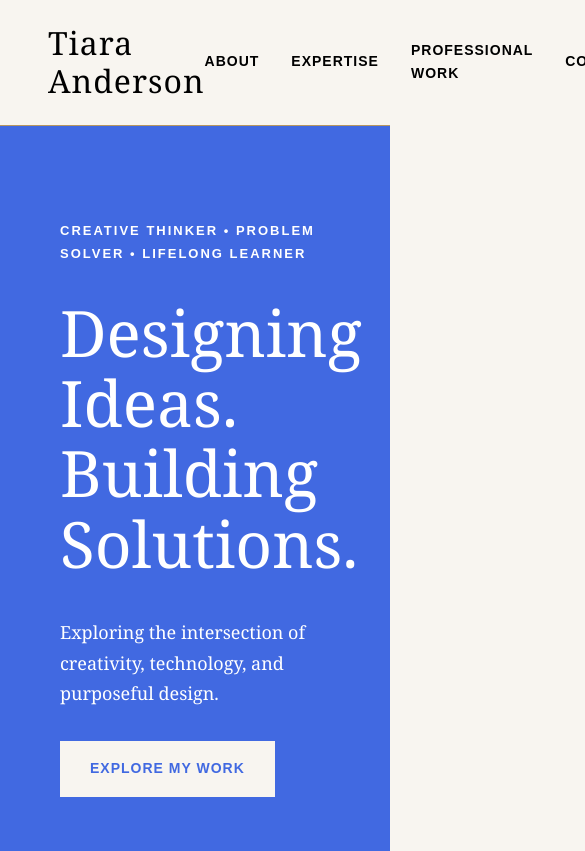
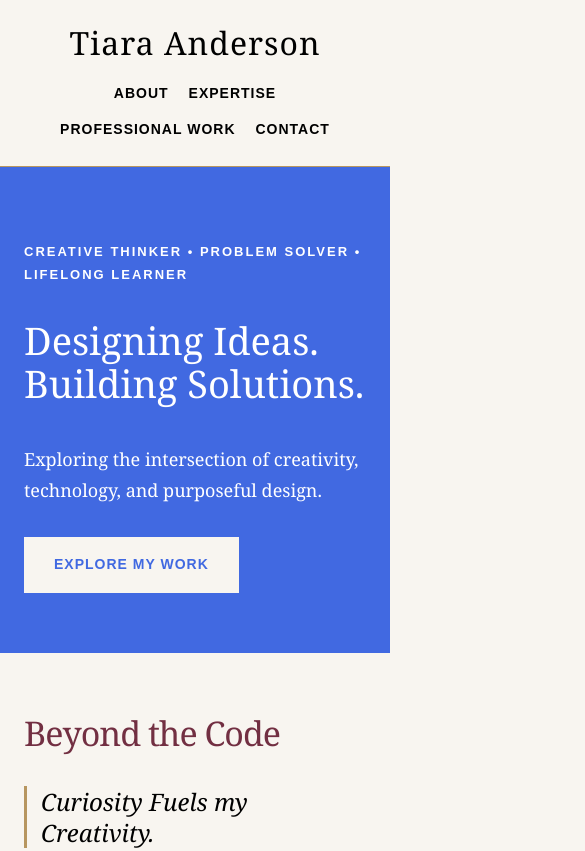
Before and after one commit to tiaariel-cyber/course-portfolio, a plain HTML site: page project-01/index.html in a window 390 px wide. Shown: the top 851 px of the page, 585 px wide, since content can reach past the window. Drawn offline with Linux system fonts and the light colour scheme.

Commit message:
Implement responsive layouts for desktop tablet and mobile

```diff
--- a/project-01/style.css
+++ b/project-01/style.css
@@ -443,7 +443,7 @@ footer {
     flex-direction: column;
     gap: 20px;
     padding: 60px;
-    background-color: var(--color-black);
+    background-color: var(--color-burgundy);
     color: var(--color-white);
     border-top: 3px solid var(--color-gold);
 }
@@ -480,7 +480,7 @@ footer nav a {
     font-weight: 600;
     letter-spacing: 1px;
     text-transform: uppercase;
-    transition: colo 0.3s ease;
+    transition: color 0.3s ease;
 }
 
 footer nav a:hover {
@@ -488,7 +488,7 @@ footer nav a:hover {
 }
 
 footer nav a:focus-visible {
-    outline 2px solid var(--color--gold);
+    outline: 2px solid var(--color-gold);
     outline-offset: 5px;
 }
 
@@ -498,3 +498,109 @@ footer > p:last-of-type {
     opacity: 0.7;
     margin-top: 12px;
 }
+
+/* Responsive Design - Tablet */
+
+@media (max-width: 1024px) {
+
+    #hero,
+    #about,
+    #skills,
+    #projects,
+    #contact {
+        padding: 72px 40px;
+    }
+
+    header {
+        padding: 24px 40px;
+        gap: 24px;
+    }
+
+    header nav {
+        gap: 20px;
+    }
+
+    #hero h2 {
+        font-size: 52px;
+    }
+
+    .skills-container {
+        flex-wrap: wrap;
+    }
+
+    .skill-card {
+        flex: 1 1 calc(50% - 12px);
+    }
+
+}
+
+    /* Responsive Design - Mobile */
+
+    @media (max-width: 768px) {
+
+        header {
+            flex-direction: column;
+            align-items: center;
+            gap: 20px;
+            padding: 24px;
+        }
+
+        header nav {
+            flex-wrap: wrap;
+            justify-content: center;
+            gap: 12px 20px;
+        }
+
+        #hero,
+        #about,
+        #skills,
+        #projects,
+        #contact {
+            padding: 60px 24px;
+        }
+
+        #hero {
+            min-height: auto;
+        }
+
+        #hero h2 {
+            font-size: 38px;
+            line-height: 1.15;
+        }
+
+        #about h2,
+        #skills h2,
+        #projects h2,
+        #contact h2 {
+            font-size: 34px;
+            line-height: 1.2;
+    }
+
+    .skills-container {
+        flex-direction: column;
+    }
+
+    .skill-card {
+        flex: 1 1 auto;
+        width: 100%;
+        padding: 24px;
+    }
+
+    .project-card {
+        flex: 1 1 100%;
+        padding: 24px;
+    }
+
+    #about h3 {
+        font-size: 24px;
+        padding-left: 14px;
+    }
+
+    footer {
+        padding: 40px 24px;
+    }
+
+    footer nav {
+        gap: 20px;
+    }
+}
```
